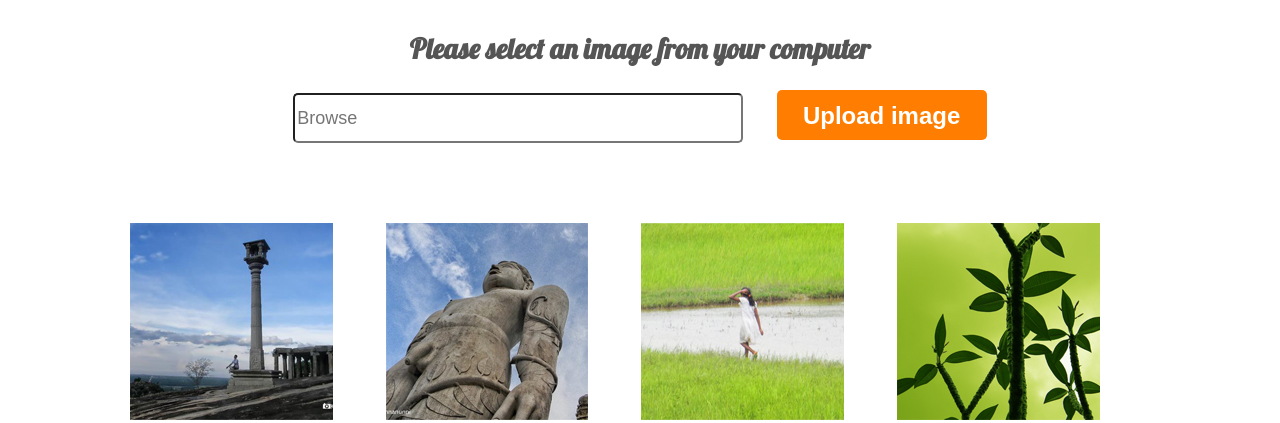
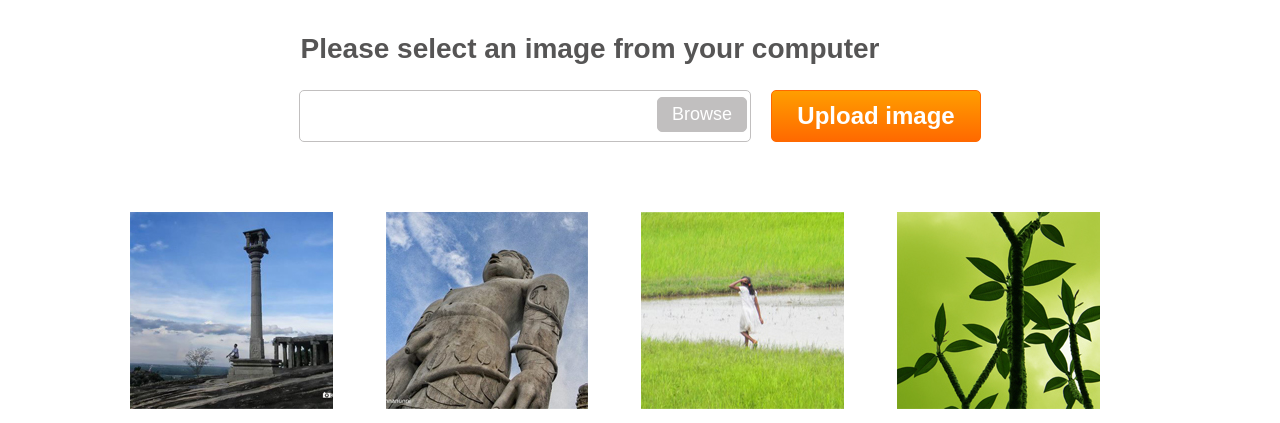
Before and after one commit to DmitriEr/Photo, a plain HTML site: page index.html in a window 1280 px wide. Shown: the part 152-575 px from the top of the page. Drawn offline with Linux system fonts and the light colour scheme.

Commit message:
fix section form in main

```diff
--- a/index.html
+++ b/index.html
@@ -54,8 +54,13 @@
             <div class="form-inner__browse">
                 <form action="post">
                     <label>
-                        <input type="search" placeholder="Browse">
-                        <input type="submit" value="Upload image">
+                        <div class="wrapper-form">
+                            <div class="browse">
+                                <input type="search" value="">
+                                <input type="submit" value="Browse">
+                            </div>
+                            <button class="button-inner">Upload image</button>
+                        </div>
                     </label>
                 </form>
             </div>
--- a/style.css
+++ b/style.css
@@ -81,6 +81,29 @@ body {
 
 /* form */
 
+.wrapper-form {
+    display: flex;
+    flex-wrap: nowrap;
+    flex-direction: row;
+    justify-content: center;
+    align-items: stretch;
+}
+
+.button-inner {
+    font-size: 24px;
+    line-height: 30px;
+    font-weight: bold;
+    color: #ffffff;
+    text-align: center;
+    background: linear-gradient(to bottom, #ff9e00, #ff6900);
+    outline: none;
+    text-decoration: none;
+    border-radius: 5px;
+    border: 1px solid #ff6900;
+    padding-right: 25px;
+    padding-left: 25px;
+}
+
 .form-inner__title {
     font-weight: bold;
     font-size: 28px;
@@ -89,43 +112,53 @@ body {
     text-align: center;
     margin-bottom: 30px;
     margin-top: 40px;
+    font-family: 'Arial', sans-serif;
+    margin-right: 100px;
 }
 
 form {
     text-align: center;
+    margin-bottom: 70px;
 }
 
 input[type="search"] {
-    width: 450px;
+    width: 350px;
     height: 50px;
     border-radius: 5px;
     font-size: 18px;
     line-height: 23px;
     text-align: left;
     outline: none;
+    border: none;
+    -webkit-appearance: none;
+    vertical-align: middle;
     text-decoration: none;
     border-color: 2px  #000000;
 }
 
-input[type="submit"] {
-    width: 210px;
-    height: 50px;
+.browse input[type="submit"] {
+    width: 90px;
+    height: 35px;
+    border: 1px solid #c1bfbf;
     border-radius: 5px;
-    font-weight: bold;
-    font-size: 24px;
+    background-color: #c1bfbf;
+    font-size: 18px;
     line-height: 23px;
+    font-weight: 500;
     color: #ffffff;
-    background-color: #ff7d00;
-    outline: none;
-    margin-left: 30px;
-    text-decoration: none;
-    border: none;
+}
+
+.browse {
+    width: 450px;
+    border: solid 1px #c1bfbf;
+    border-radius: 5px;
+    margin-right: 20px;
 }
 
 /* main - list with img */
 
 .photo-page {
-    padding-top: 80px;
+    margin-top: 70px;
 }
 
 .photo-flex {
```
